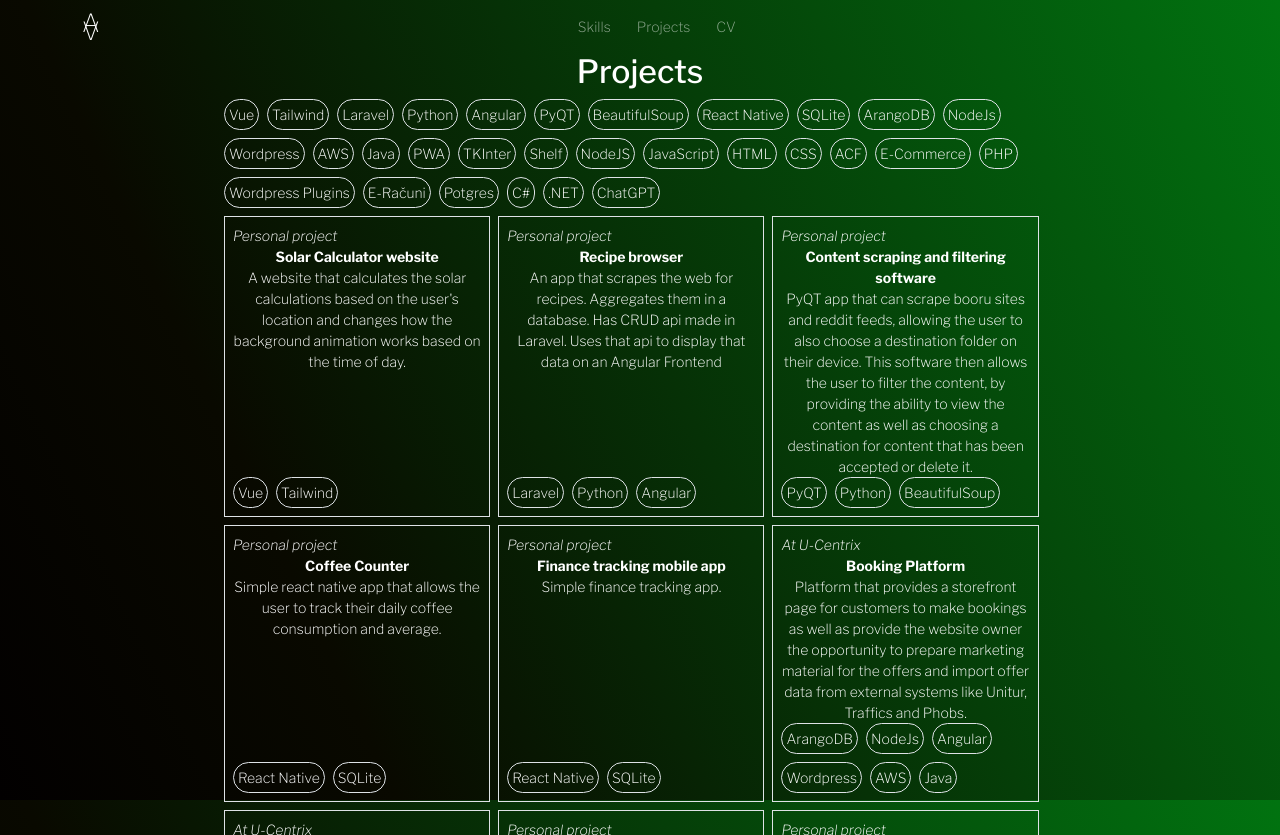
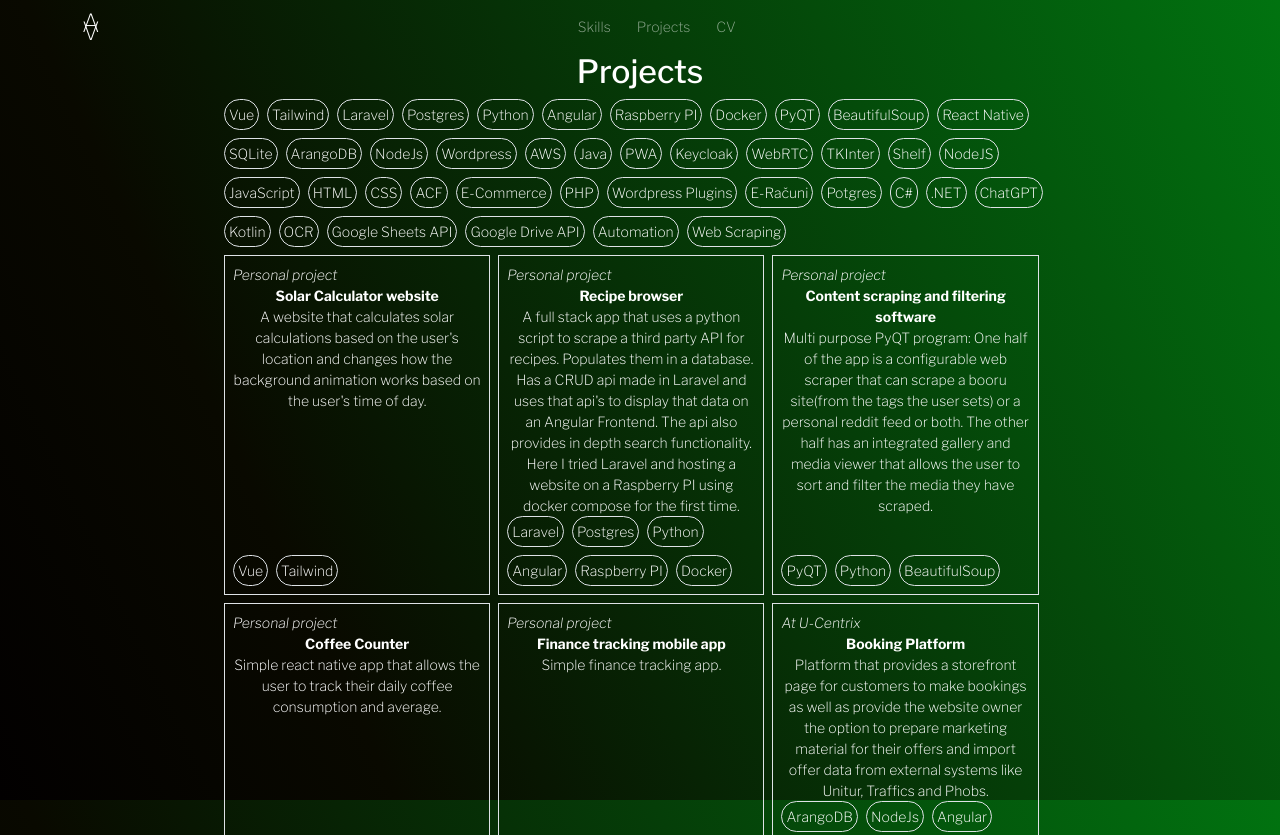
Before and after one commit to AlenVeselic/Angular-Portfolio, an Angular app: page /projects in a window 1280 px wide. Built offline with nearby package versions, Linux system fonts and the light colour scheme.

Commit message:
Add more projects

```diff
--- a/src/app/projects/projects.component.ts
+++ b/src/app/projects/projects.component.ts
@@ -1,6 +1,6 @@
 import { Component } from '@angular/core';
 import { ProjectComponent } from './project/project.component';
-import { CommonModule, NgFor } from '@angular/common';
+import { CommonModule } from '@angular/common';
 
 interface Project {
   title: string;
@@ -14,7 +14,7 @@ interface Project {
   selector: 'app-projects',
   standalone: true,
   templateUrl: './projects.component.html',
-  imports: [ProjectComponent, NgFor, CommonModule],
+  imports: [ProjectComponent, CommonModule],
 
   styleUrl: './projects.component.scss',
 })
@@ -23,24 +23,26 @@ export class ProjectsComponent {
     {
       title: 'Solar Calculator website',
       summary:
-        "A website that calculates the solar calculations based on the user's location and changes how the background animation works based on the time of day.",
+        "A website that calculates solar calculations based on the user's location and changes how the background animation works based on the user's time of day.",
       tags: ['Vue', 'Tailwind'],
       personal: true,
     },
     {
       title: 'Recipe browser',
-      summary: `An app that scrapes the web for recipes. Aggregates them in a database. Has CRUD api made in Laravel.
-    Uses that api to display that data on an Angular Frontend`,
-      tags: ['Laravel', 'Python', 'Angular'],
+      summary: `A full stack app that uses a python script to scrape a third party API for recipes. Populates them in a database. Has a CRUD api made in Laravel and uses that api\'s to display that data on an Angular Frontend. The api also provides in depth search functionality. Here I tried Laravel and hosting a website on a Raspberry PI using docker compose for the first time.`,
+      tags: [
+        'Laravel',
+        'Postgres',
+        'Python',
+        'Angular',
+        'Raspberry PI',
+        'Docker',
+      ],
       personal: true,
     },
     {
       title: 'Content scraping and filtering software',
-      summary: `PyQT app that can scrape booru sites and reddit feeds, allowing
-      the user to also choose a destination folder on their device.
-      This software then allows the user to filter the content, by providing the ability
-      to view the content as well as choosing a destination for content that has been accepted or
-      delete it.`,
+      summary: `Multi purpose PyQT program: One half of the app is a configurable web scraper that can scrape a booru site(from the tags the user sets) or a personal reddit feed or both. The other half has an integrated gallery and media viewer that allows the user to sort and filter the media they have scraped.`,
       tags: ['PyQT', 'Python', 'BeautifulSoup'],
       personal: true,
     },
@@ -60,37 +62,38 @@ export class ProjectsComponent {
     {
       title: 'Booking Platform',
       summary:
-        'Platform that provides a storefront page for customers to make bookings as well as provide the website owner the opportunity to prepare marketing material for the offers and import offer data from external systems like Unitur, Traffics and Phobs.',
+        'Platform that provides a storefront page for customers to make bookings as well as provide the website owner the option to prepare marketing material for their offers and import offer data from external systems like Unitur, Traffics and Phobs.',
       tags: ['ArangoDB', 'NodeJs', 'Angular', 'Wordpress', 'AWS', 'Java'],
       personal: false,
       company: 'U-Centrix',
     },
     {
-      title: 'Insurance damage assessment platform',
+      title:
+        'Remote video call damage assessment platform for insurance companies',
       summary:
-        "A platform that allows agents to manage reports, accept video calls from customers and take pictures of the damage. The platform also provides a way to generate reports and send them to the agent's email, download it or export to a third party system.",
-      tags: ['NodeJs', 'Angular', 'AWS', 'PWA'],
+        "A platform that allows agents from insurance companies to manage reports, accept video calls from customers and assess damages remotely. The platform also provides a way to generate reports and send them to an agent's email, download it or export to a third party system.",
+      tags: ['NodeJs', 'Angular', 'AWS', 'PWA', 'Keycloak', 'WebRTC'],
       personal: false,
       company: 'U-Centrix',
     },
     {
       title: 'Meal plan generator',
       summary:
-        "An app that generates meal plans based on the user's favorite foods and daily time constraints",
+        "An app that generates meal plans based on the user's favorite foods and daily time constraints.",
       tags: ['Python', 'TKInter', 'Shelf'],
       personal: true,
     },
     {
       title: 'Moje Delo NodeJS Web Scraper',
       summary:
-        'Practice project that received query information from the website Moje Delo and returned key information from the backend as a response.',
+        'Practice NodeJS API that scrapes the Moje Delo website for job listings and returns them in a JSON format. The API uses a Python script that scrapes the website and returns the data to the NodeJS API.',
       tags: ['Python', 'BeautifulSoup', 'NodeJS'],
       personal: true,
     },
     {
       title: 'Finance tracking website',
       summary:
-        'A website made using vanilla JS, that allows the user to track their daily finances and categorize them. The app also provided the ability to check a calendar view where days were painted by the dominant spending category of that day. Storage handled with LocalStorage.',
+        'A website made using vanilla JS, that allows the user to track their daily finances and categorize them. The app also provides the ability to check a calendar view where days are painted by the dominant spending category of that day. Storage handled with LocalStorage.',
       tags: ['JavaScript', 'HTML', 'CSS'],
       personal: true,
     },
@@ -106,7 +109,7 @@ export class ProjectsComponent {
       title: 'Logistics Company Cargo delivery tracking system',
       summary:
         'A system that allows managers to track the delivery of cargo, assign drivers to deliveries and track the progress of the delivery. This app also included a mobile app that allowed the drivers to see their assigned deliveries and update the status of the delivery.',
-      tags: ['NodeJs', 'Angular', 'Potgres'],
+      tags: ['NodeJs', 'Angular', 'Potgres', 'Keycloak'],
       personal: false,
       company: 'U-Centrix',
     },
@@ -117,6 +120,37 @@ export class ProjectsComponent {
       tags: ['C#', '.NET', 'ChatGPT'],
       personal: false,
       company: 'U-Centrix',
+    },
+    {
+      title:
+        'Mobile app for video game players to match up, chat and bet who will win',
+      summary:
+        'An app that allowed users to match up with other players, chat with them and bet on who will win the match. The app also provided making friends, chatting outside of matches and a way to check player stats. There was also an Angular website tied to it that allowed users to see their stats and matches. The users would submit their match results through the mobile app and the results would be judged using OCR.',
+      tags: ['NodeJs', 'Angular', 'Kotlin', 'OCR'],
+      personal: false,
+      company: 'U-Centrix',
+    },
+    {
+      title:
+        'Python script that generates a Google Sheet along with spreadsheets',
+      summary:
+        'A script that generates a Google Sheet from a programmed template. This was more of a practice project to further cement the knowledge about Google\'s Google Drive and Google Sheets APIs learned from the "Automate the basic stuff" Book.',
+      tags: ['Python', 'Google Sheets API', 'Google Drive API'],
+      personal: true,
+    },
+    {
+      title: 'Automate the Boring Stuff - Exercises and Projects',
+      summary:
+        'Going through the book "Automate the Boring Stuff with Python" and doing the exercises and projects from the book. This book helped me reinvigorate my love for programming and helped me learn a lot of new things including Python.',
+      tags: ['Python', 'Automation', 'Web Scraping'],
+      personal: true,
+    },
+    {
+      title: '.NET Application with Keycloak authentication',
+      summary:
+        'A .NET application that uses Keycloak for authentication. The application was as a demonstration of what Keycloak is and how to use Keycloak with .NET applications.',
+      tags: ['.NET', 'Keycloak'],
+      personal: true,
     },
   ];
 
```
